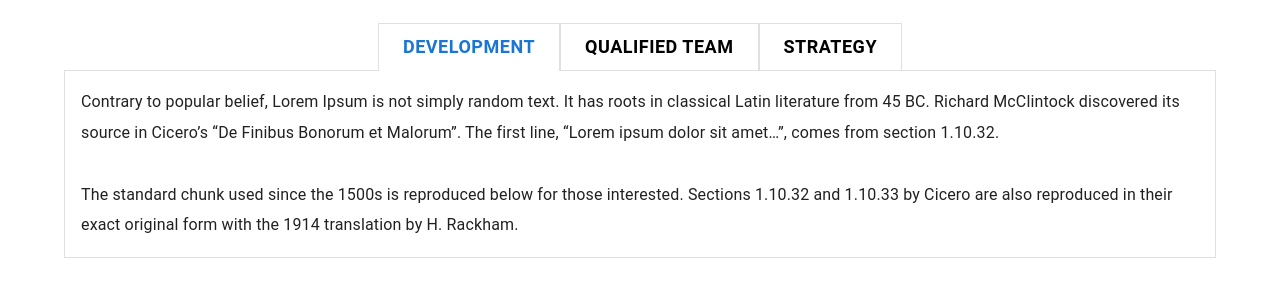
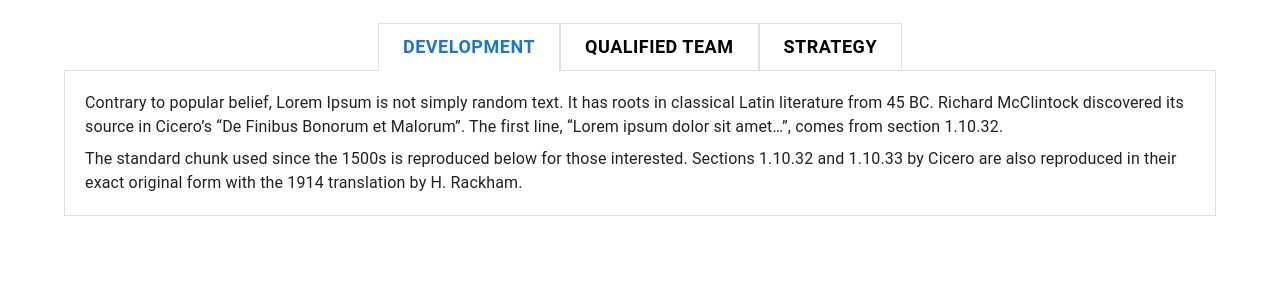
Before and after one commit to AyaAlaa2/Medical-Care, a React (Vite) app: page / in a window 1280 px wide. Shown: the part 3173-3477 px from the top of the page. Built offline with nearby package versions, Linux system fonts and the light colour scheme.

Commit message:
variable name fix

```diff
--- a/src/AboutUs/AboutContactSection/AboutcontactData.js
+++ b/src/AboutUs/AboutContactSection/AboutcontactData.js
@@ -1,4 +1,4 @@
-export const AboutContactSection = {
+export const Aboutcontact = {
   eyebrow: 'Contact us',
   title: 'About us info',
   body:
@@ -8,10 +8,10 @@ export const AboutContactSection = {
 };
 export const AboutcontactData = () => {
   try {
-    if (!AboutContactSection || typeof AboutContactSection !== 'object') {
+    if (!Aboutcontact || typeof Aboutcontact !== 'object') {
       throw new Error('Invalid contact section data');
     }
-    return AboutContactSection;
+    return Aboutcontact;
   } catch (err) {
     return {
       eyebrow: 'N/A',
--- a/src/AboutUs/TeamStrategy/TeamStrategyDesk.jsx
+++ b/src/AboutUs/TeamStrategy/TeamStrategyDesk.jsx
@@ -1,31 +1,59 @@
 import React from "react";
 import useTeamStrategy from "./useTeamStrategy";
-import { Container, Tabs, Tab, Paper, Box, Typography, Alert } from "@mui/material";
+import { Container, Tabs, Tab, Paper, Box, Typography,Alert,} from "@mui/material";
 export default function TeamStrategyDesk() {
-  const { sections, error, emptyContent, selectedTab, setSelectedTab } = useTeamStrategy("desktop");
+  const { sections, error, emptyContent, selectedTab, setSelectedTab } =
+    useTeamStrategy("desktop");
   if (error) return <Alert severity="error">{error}</Alert>;
   const active = sections[selectedTab];
   return (
     <Container maxWidth="lg">
-      <Tabs value={selectedTab} onChange={(e, i) => setSelectedTab(i)} centered sx={{
-        ".MuiTabs-indicator": { display: "none" }
-      }}>
+      <Tabs
+        value={selectedTab}
+        onChange={(e, i) => setSelectedTab(i)}
+        centered
+        sx={{
+          ".MuiTabs-indicator": { display: "none" },
+        }}
+      >
         {sections.map((section, i) => (
-          <Tab key={section.id} label={section.label} sx={{
-            fontWeight: 600, fontSize: 18, color: "black",
-            border: "1px solid #e0e0e0",px: 3,
-            borderBottom: i === selectedTab ? "none" : "1px solid #e0e0e0",
-            background: i === selectedTab ? "#fff" : "inherit", minHeight: 0, zIndex: 2
-          }} disableRipple />
+          <Tab
+            key={section.id}
+            label={section.label}
+            sx={{
+              fontWeight: 600,
+              fontSize: 18,
+              color: "black",
+              border: "1px solid #e0e0e0",
+              px: 3,
+              borderBottom: i === selectedTab ? "none" : "1px solid #e0e0e0",
+              background: i === selectedTab ? "#fff" : "inherit",
+              minHeight: 0,
+              zIndex: 2,
+            }}
+            disableRipple
+          />
         ))}
       </Tabs>
-      <Paper elevation={0} sx={{ bgcolor: "transparent"}}>
-        <Box sx={{ border: 1, borderColor: "divider", bgcolor: "#fff", mt: "-1px" }}>
-          {emptyContent
-            ? <Alert severity="error">Section content is missing or empty.</Alert>
-            : active.body.map((text, idx) => (
-                <Typography key={idx} sx={{ lineHeight: 1.9 , p: 2}}>{text}</Typography>
-            ))}
+      <Paper elevation={0} sx={{ bgcolor: "transparent" }}>
+        <Box
+          sx={{
+            border: 1,
+            borderColor: "divider",
+            bgcolor: "#fff",
+            mt: "-1px",
+            p: 2,
+          }}
+        >
+          {emptyContent ? (
+            <Alert severity="error">Section content is missing or empty.</Alert>
+          ) : (
+            active.body.map((text, idx) => (
+              <Typography key={idx} sx={{ lineHeight: 1.5, p: 0.5 }}>
+                {text}
+              </Typography>
+            ))
+          )}
         </Box>
       </Paper>
     </Container>
```
